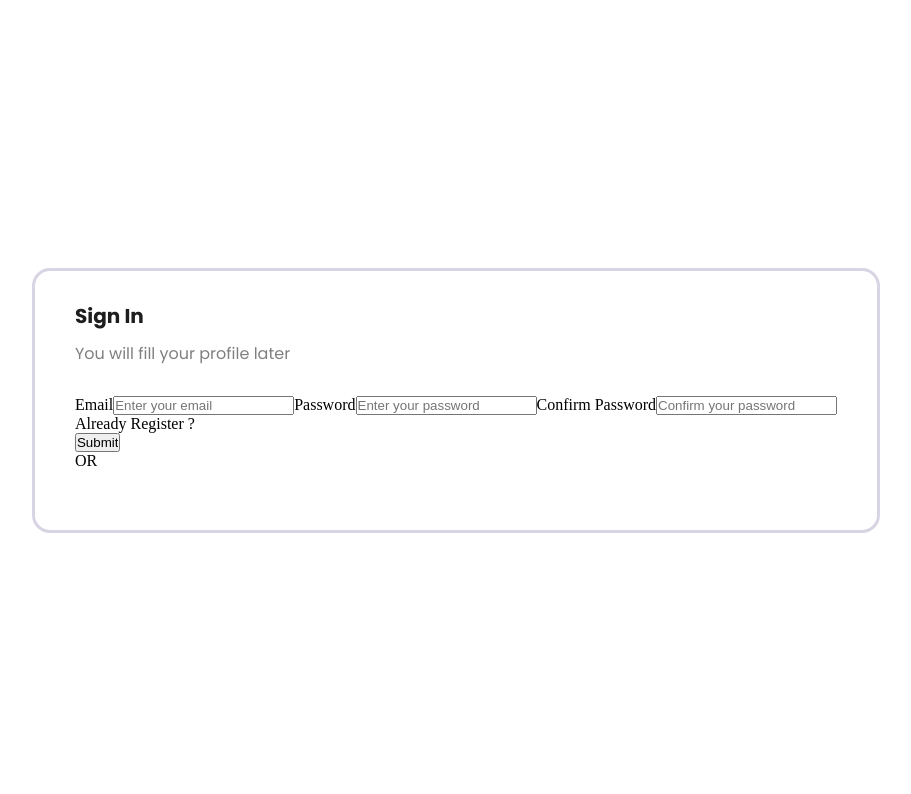
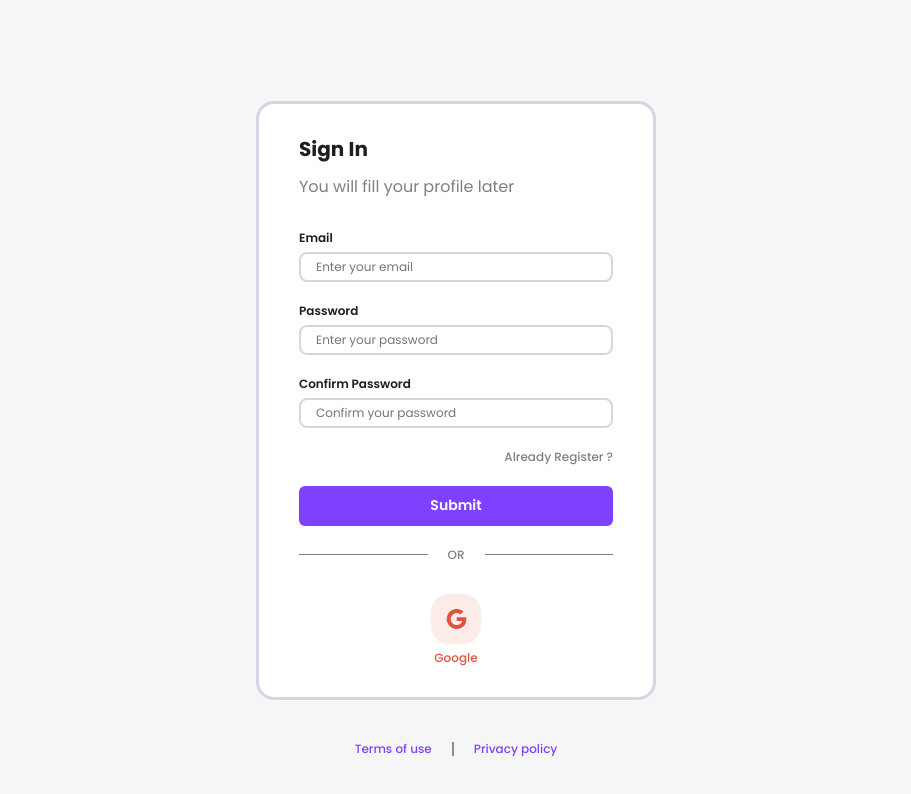
Before and after one commit to lucassrblt/NodeJs---Course, a React (Vite) app in the folder frontend/: page /register in a window 1280 px wide. Shown: the top 794 px of the page, without its empty margins (184-1095 px from the left). Built offline with nearby package versions, Linux system fonts and the light colour scheme.

Commit message:
Adding mixins and style register

```diff
--- a/frontend/src/components/Form.jsx
+++ b/frontend/src/components/Form.jsx
@@ -3,13 +3,15 @@ import React from "react";
 export default function Form({ fields, handleSubmit, page }) {
   return (
     <>
-      <form action="">
+      <form action="" className="form">
         {fields.map((field) => {
           return (
-            <label htmlFor="" className="label">
-              {field.label}
+            <div className="label-input-container">
+              <label htmlFor="" className="label">
+                {field.label}
+              </label>
               <input type={field.type} placeholder={field.placeholder} />
-            </label>
+            </div>
           );
         })}
         <div className="links">
--- a/frontend/src/components/googleBtn.jsx
+++ b/frontend/src/components/googleBtn.jsx
@@ -1,11 +1,24 @@
 import React from "react";
 
-export default function googleBtn() {
+export default function GoogleBtn() {
   return (
     <>
       <div className="google-login">
         <div className="google-btn">
-          <button></button>
+          <button>
+            <svg
+              width="21"
+              height="20"
+              viewBox="0 0 21 20"
+              fill="none"
+              xmlns="http://www.w3.org/2000/svg"
+            >
+              <path
+                d="M1.764 5.51C2.59601 3.85324 3.87237 2.46051 5.45043 1.48747C7.02849 0.514427 8.84606 -0.000583568 10.7 4.96231e-07C13.395 4.96231e-07 15.659 0.991001 17.39 2.605L14.523 5.473C13.486 4.482 12.168 3.977 10.7 3.977C8.095 3.977 5.89 5.737 5.105 8.1C4.905 8.7 4.791 9.34 4.791 10C4.791 10.66 4.905 11.3 5.105 11.9C5.891 14.264 8.095 16.023 10.7 16.023C12.045 16.023 13.19 15.668 14.086 15.068C14.6054 14.726 15.0501 14.2822 15.3932 13.7635C15.7363 13.2448 15.9706 12.6619 16.082 12.05H10.7V8.182H20.118C20.236 8.836 20.3 9.518 20.3 10.227C20.3 13.273 19.21 15.837 17.318 17.577C15.664 19.105 13.4 20 10.7 20C9.38663 20.0005 8.08603 19.7422 6.87254 19.2399C5.65905 18.7375 4.55645 18.0009 3.62776 17.0722C2.69907 16.1435 1.96249 15.041 1.46013 13.8275C0.957771 12.614 0.699472 11.3134 0.699998 10C0.699998 8.386 1.086 6.86 1.764 5.51Z"
+                fill="#DE543D"
+              />
+            </svg>
+          </button>
         </div>
         <div className="google-text">
           <p>Google</p>
--- a/frontend/src/styles/output.css
+++ b/frontend/src/styles/output.css
@@ -1,10 +1,14 @@
 @import url("https://fonts.googleapis.com/css2?family=Poppins:wght@300;400;500;600;700&display=swap");
 .view {
   display: flex;
+  flex-direction: column;
   justify-content: center;
   align-items: center;
   height: 100vh;
   width: 100vw;
+  background-color: #f6f6f6;
+  gap: 100px;
+  overflow-y: scroll;
 }
 
 .register-container {
@@ -14,6 +18,8 @@
   gap: 30px;
   border: #d9d4e4 3px solid;
   border-radius: 18px;
+  background-color: #fff;
+  min-width: 400px;
 }
 
 .title-subtitle {
@@ -29,17 +35,190 @@
 }
 .title h2,
 .subtitle h2 {
-  font-family: "Poppins", sans-serif;
+  font-family: "Poppins";
   font-weight: 700;
   font-size: 20px;
   color: #1e1e1e;
 }
 .title h6,
 .subtitle h6 {
-  font-family: "Poppins", sans-serif;
+  font-family: "Poppins";
   font-weight: 400;
   font-size: 16px;
   color: rgba(0, 0, 0, 0.5);
+}
+
+.form-container {
+  display: flex;
+  flex-direction: column;
+  width: 100%;
+  gap: 20px;
+}
+.form-container .form {
+  display: flex;
+  flex-direction: column;
+  width: 100%;
+  gap: 20px;
+}
+.form-container .form .label-input-container {
+  display: flex;
+  flex-direction: column;
+  gap: 5px;
+  width: 100%;
+}
+.form-container .form .label-input-container label {
+  font-family: "Poppins";
+  font-weight: 600;
+  font-size: 12px;
+  color: #1e1e1e;
+}
+.form-container .form .label-input-container input {
+  font-family: "Poppins";
+  font-weight: 400;
+  font-size: 12px;
+  color: rgba(0, 0, 0, 0.5);
+  display: flex;
+  align-items: center;
+  width: 100%;
+  height: 30px;
+  padding-left: 15px;
+  border-radius: 8px;
+  border: 2px solid #d9d4e4;
+  outline: none;
+}
+.form-container .form .label-input-container input:focus {
+  outline: none;
+  border: 2px solid #7e41ff;
+  background-color: #f4f1fe;
+  color: #1e1e1e;
+}
+.form-container .form .links {
+  width: 100%;
+}
+.form-container .form .links .already-register {
+  width: 100%;
+  display: flex;
+  justify-content: flex-end;
+}
+.form-container .form .links .already-register p {
+  font-family: "Poppins";
+  font-weight: 500;
+  font-size: 12px;
+  color: rgba(0, 0, 0, 0.5);
+  cursor: pointer;
+}
+.form-container .form .links .already-register p:hover {
+  color: #7e41ff;
+  text-decoration: underline;
+}
+.form-container .form .submit-btn {
+  width: 100%;
+  border-radius: 6px;
+}
+.form-container .form .submit-btn input {
+  width: 100%;
+  height: 40px;
+  font-family: "Poppins";
+  font-weight: 600;
+  font-size: 14px;
+  color: #fff;
+  background-color: #7e41ff;
+  border: none;
+  outline: none;
+  cursor: pointer;
+  border-radius: 6px;
+}
+.form-container .form .submit-btn input:hover {
+  background-color: #a174ff;
+}
+.form-container .form .submit-btn input:focus {
+  outline: none;
+  background-color: #7e41ff;
+}
+.form-container .or {
+  width: 100%;
+  display: flex;
+  flex-direction: row;
+  gap: 20px;
+  align-items: center;
+}
+.form-container .or .line {
+  height: 1px;
+  background-color: rgba(0, 0, 0, 0.5);
+  width: 100%;
+}
+.form-container .or p {
+  font-family: "Poppins";
+  font-weight: 500;
+  font-size: 12px;
+  color: rgba(0, 0, 0, 0.5);
+}
+
+.google-btn-container {
+  width: 100%;
+  display: flex;
+  justify-content: center;
+}
+.google-btn-container .google-login {
+  height: 100%;
+  display: flex;
+  flex-direction: column;
+  gap: 5px;
+}
+.google-btn-container .google-login .google-btn {
+  height: 50px;
+  width: 50px;
+  border-radius: 18px;
+  background-color: #fcece8;
+}
+.google-btn-container .google-login .google-btn button {
+  width: 100%;
+  height: 100%;
+  display: flex;
+  justify-content: center;
+  align-items: center;
+  background-color: transparent;
+  border: none;
+  outline: none;
+}
+.google-btn-container .google-login .google-text {
+  width: 100%;
+  display: flex;
+  justify-content: center;
+  align-items: center;
+}
+.google-btn-container .google-login .google-text p {
+  font-family: "Poppins";
+  font-weight: 500;
+  font-size: 12px;
+  color: #de543d;
+}
+
+.other {
+  position: absolute;
+  top: calc(100% - 60px);
+  width: fit-content;
+  display: flex;
+  align-items: center;
+  flex-direction: row;
+  gap: 20px;
+}
+.other .terms p,
+.other .policy p {
+  font-family: "Poppins";
+  font-weight: 500;
+  font-size: 12px;
+  color: #7e41ff;
+  cursor: pointer;
+}
+.other .terms p:hover,
+.other .policy p:hover {
+  text-decoration: underline;
+}
+.other .line {
+  height: 14px;
+  width: 2px;
+  background-color: #8d8e8f;
 }
 
 * {
--- /dev/null
+++ b/frontend/src/styles/scss/_mixins.scss
@@ -0,0 +1,6 @@
+@mixin font($font-family, $font-weight, $font-size, $color) {
+  font-family: $font-family;
+  font-weight: $font-weight;
+  font-size: $font-size;
+  color: $color;
+}
--- a/frontend/src/styles/scss/_variables.scss
+++ b/frontend/src/styles/scss/_variables.scss
@@ -9,3 +9,6 @@ $main-purple: #7e41ff;
 $secondary-purple: #f4f1fe;
 
 $border-form: #d9d4e4;
+
+$main-red: #de543d;
+$light-red: #fcece8;
--- a/frontend/src/styles/scss/main.scss
+++ b/frontend/src/styles/scss/main.scss
@@ -1,6 +1,7 @@
 @import "variables";
 @import "register";
 @import "font";
+@import "mixins";
 
 * {
   margin: 0;
--- a/frontend/src/styles/scss/register.scss
+++ b/frontend/src/styles/scss/register.scss
@@ -1,9 +1,15 @@
+@import "mixins";
+
 .view {
   display: flex;
+  flex-direction: column;
   justify-content: center;
   align-items: center;
   height: 100vh;
   width: 100vw;
+  background-color: $secondary-white;
+  gap: 100px;
+  overflow-y: scroll;
 }
 
 .register-container {
@@ -13,6 +19,8 @@
   gap: 30px;
   border: $border-form 3px solid;
   border-radius: 18px;
+  background-color: $main-white;
+  min-width: 400px;
 }
 
 .title-subtitle {
@@ -27,16 +35,181 @@
   width: 100%;
 
   h2 {
-    font-family: "Poppins", sans-serif;
-    font-weight: 700;
-    font-size: 20px;
-    color: $main-black;
+    @include font("Poppins", 700, 20px, $main-black);
   }
 
   h6 {
-    font-family: "Poppins", sans-serif;
-    font-weight: 400;
-    font-size: 16px;
-    color: $secondary-black;
+    @include font("Poppins", 400, 16px, $secondary-black);
   }
 }
+
+.form-container {
+  display: flex;
+  flex-direction: column;
+  width: 100%;
+  gap: 20px;
+
+  .form {
+    display: flex;
+    flex-direction: column;
+    width: 100%;
+    gap: 20px;
+
+    .label-input-container {
+      display: flex;
+      flex-direction: column;
+      gap: 5px;
+      width: 100%;
+
+      label {
+        @include font("Poppins", 600, 12px, $main-black);
+      }
+      input {
+        @include font("Poppins", 400, 12px, $secondary-black);
+        display: flex;
+        align-items: center;
+        width: 100%;
+        height: 30px;
+        padding-left: 15px;
+        border-radius: 8px;
+        border: 2px solid $border-form;
+        outline: none;
+      }
+
+      input:focus {
+        outline: none;
+        border: 2px solid $main-purple;
+        background-color: $secondary-purple;
+        color: $main-black;
+      }
+    }
+
+    .links {
+      width: 100%;
+
+      .already-register {
+        width: 100%;
+        display: flex;
+        justify-content: flex-end;
+
+        p {
+          @include font("Poppins", 500, 12px, $secondary-black);
+          cursor: pointer;
+        }
+
+        p:hover {
+          color: $main-purple;
+          text-decoration: underline;
+        }
+      }
+    }
+
+    .submit-btn {
+      width: 100%;
+      border-radius: 6px;
+
+      input {
+        width: 100%;
+        height: 40px;
+        @include font("Poppins", 600, 14px, $main-white);
+        background-color: $main-purple;
+        border: none;
+        outline: none;
+        cursor: pointer;
+        border-radius: 6px;
+      }
+
+      input:hover {
+        background-color: lighten($color: $main-purple, $amount: 10%);
+      }
+
+      input:focus {
+        outline: none;
+        background-color: $main-purple;
+      }
+    }
+  }
+  .or {
+    width: 100%;
+    display: flex;
+    flex-direction: row;
+    gap: 20px;
+    align-items: center;
+
+    .line {
+      height: 1px;
+      background-color: $secondary-black;
+      width: 100%;
+    }
+    p {
+      @include font("Poppins", 500, 12px, $secondary-black);
+    }
+  }
+}
+
+.google-btn-container {
+  width: 100%;
+  display: flex;
+  justify-content: center;
+
+  .google-login {
+    height: 100%;
+    display: flex;
+    flex-direction: column;
+    gap: 5px;
+
+    .google-btn {
+      height: 50px;
+      width: 50px;
+      border-radius: 18px;
+      background-color: $light-red;
+
+      button {
+        width: 100%;
+        height: 100%;
+        display: flex;
+        justify-content: center;
+        align-items: center;
+        background-color: transparent;
+        border: none;
+        outline: none;
+      }
+    }
+    .google-text {
+      width: 100%;
+      display: flex;
+      justify-content: center;
+      align-items: center;
+    }
+    .google-text p {
+      @include font("Poppins", 500, 12px, $main-red);
+    }
+  }
+}
+
+.other {
+  position: absolute;
+  top: calc(100% - 60px);
+  width: fit-content;
+  display: flex;
+  align-items: center;
+  flex-direction: row;
+  gap: 20px;
+
+  .terms p,
+  .policy p {
+    @include font("Poppins", 500, 12px, $main-purple);
+    cursor: pointer;
+  }
+
+  .terms p:hover,
+  .policy p:hover {
+    text-decoration: underline;
+  }
+
+  .line {
+    height: 14px;
+    width: 2px;
+    background-color: $third-black;
+  }
+}
--- a/frontend/src/views/Register.jsx
+++ b/frontend/src/views/Register.jsx
@@ -4,7 +4,7 @@ import { useNavigate } from "react-router-dom";
 
 import sendData from "../functions/sendData.js";
 import Form from "../components/Form.jsx";
-import googleBtn from "../components/googleBtn.jsx";
+import GoogleBtn from "../components/GoogleBtn.jsx";
 
 export default function Register() {
   const [email, setEmail] = useState("");
@@ -92,7 +92,9 @@ export default function Register() {
             <div className="line"></div>
           </div>
         </div>
-        <googleBtn />
+        <div className="google-btn-container">
+          <GoogleBtn />
+        </div>
       </div>
       {/* <h1>Register</h1>
       <form onSubmit={handleSubmit}>
@@ -124,6 +126,15 @@ export default function Register() {
           <p>Internal error, please try again later or contact support</p>
         )}
       </form> */}
+      <div className="other">
+        <div className="terms">
+          <p>Terms of use</p>
+        </div>
+        <div className="line"></div>
+        <div className="policy">
+          <p>Privacy policy</p>
+        </div>
+      </div>
     </div>
   );
 }
```
Also changed, not shown: 2 other files (tests, documents, lock files or other folders).
